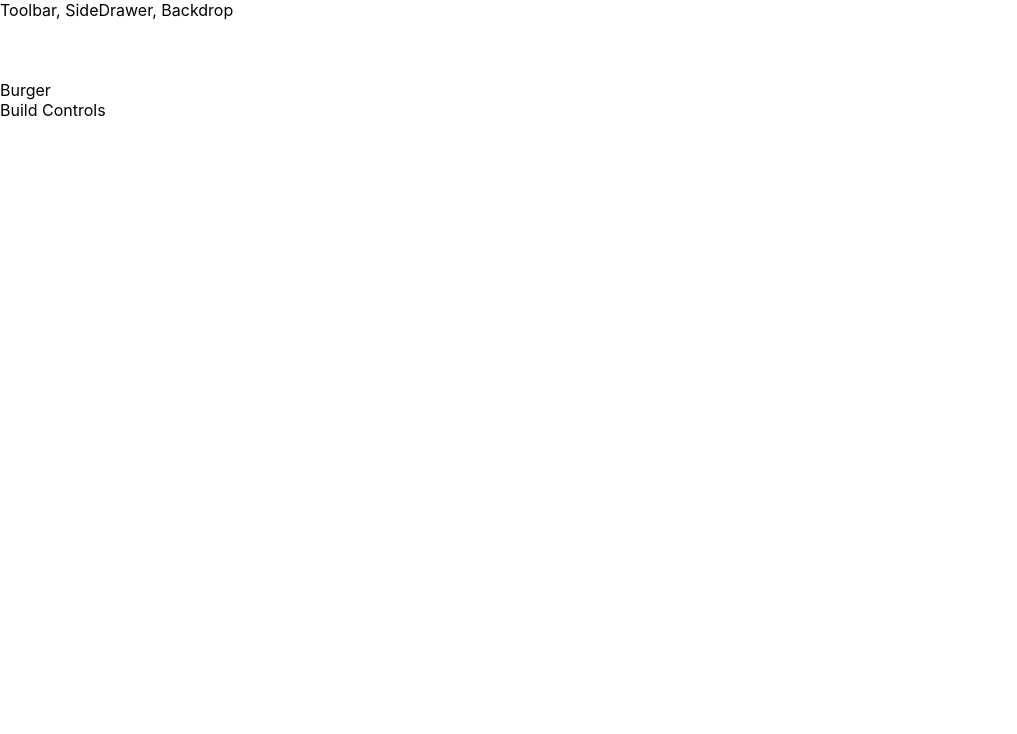
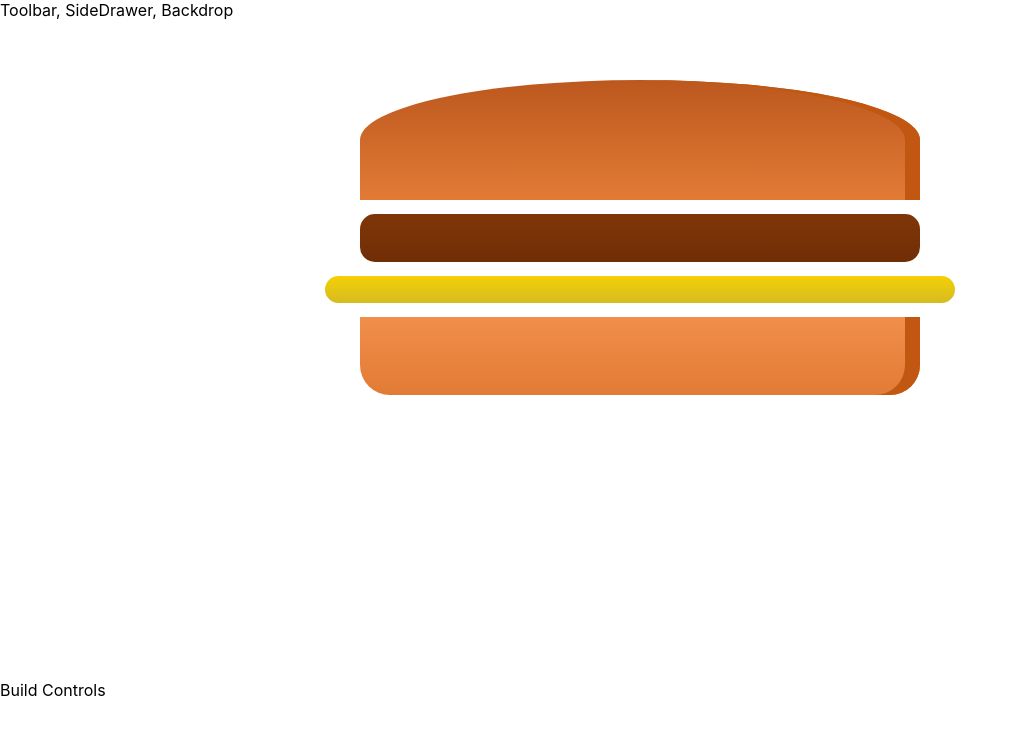
Before and after one commit to Stevan-Radovanovic/BurgerBuilder-WebApp, a React (Create React App) app in the folder bb1/: page / in a window 1280 px wide. Shown: the top 734 px of the page, without its empty margins (0-1017 px from the left). Built offline with nearby package versions, Linux system fonts and the light colour scheme.

Commit message:
Added Burger component

```diff
--- a/bb1/src/components/Burger/Burger.js
+++ b/bb1/src/components/Burger/Burger.js
@@ -0,0 +1,16 @@
+import React from 'react';
+import classes from './Burger.module.css';
+import Ingredient from './Ingredient/Ingredient';
+
+const Burger = (props) => {
+  return (
+    <div className={classes.Burger}>
+      <Ingredient type="bread-top" />
+      <Ingredient type="meat" />
+      <Ingredient type="cheese" />
+      <Ingredient type="bread-bottom" />
+    </div>
+  );
+};
+
+export default Burger;
--- /dev/null
+++ b/bb1/src/components/Burger/Burger.module.css
@@ -0,0 +1,12 @@
+.Burger {
+  width: 100%;
+  height: 250px;
+  margin: auto;
+}
+
+@media (min-width: 1000px) and (min-height: 700px) {
+  .Burger {
+    width: 700px;
+    height: 600px;
+  }
+}
--- a/bb1/src/components/Burger/Ingredient/Ingredient.js
+++ b/bb1/src/components/Burger/Ingredient/Ingredient.js
@@ -1,23 +1,29 @@
-import React from "react";
-import classes from "./Ingredient.module.css";
-import PropTypes from "prop-types";
+import React from 'react';
+import classes from './Ingredient.module.css';
+import PropTypes from 'prop-types';
 
 const Ingredient = (props) => {
   let ingredient = null;
 
   switch (props.type) {
-    case ("bred-bottom"):
+    case 'bread-bottom':
       ingredient = <div className={classes.BreadBottom}></div>;
-    case ("bred-top"):
+      break;
+    case 'bread-top':
       ingredient = <div className={classes.BreadTop}></div>;
-    case ("cheese"):
+      break;
+    case 'cheese':
       ingredient = <div className={classes.Cheese}></div>;
-    case ("bacon"):
+      break;
+    case 'bacon':
       ingredient = <div className={classes.Bacon}></div>;
-    case ("meat"):
+      break;
+    case 'meat':
       ingredient = <div className={classes.Meat}></div>;
-    case ("salad"):
+      break;
+    case 'salad':
       ingredient = <div className={classes.Salad}></div>;
+      break;
     default:
       ingredient = null;
   }
--- a/bb1/src/containers/BurgerBuilder/BurgerBuilder.js
+++ b/bb1/src/containers/BurgerBuilder/BurgerBuilder.js
@@ -1,11 +1,14 @@
-import React, { Component } from "react";
+import React, { Component } from 'react';
+import Burger from '../../components/Burger/Burger';
 
 class BurgerBuilder extends Component {
   render() {
-    return (<React.Fragment>
-      <div>Burger</div>
-      <div>Build Controls</div>
-    </React.Fragment>);
+    return (
+      <React.Fragment>
+        <Burger />
+        <div>Build Controls</div>
+      </React.Fragment>
+    );
   }
 }
 
```
